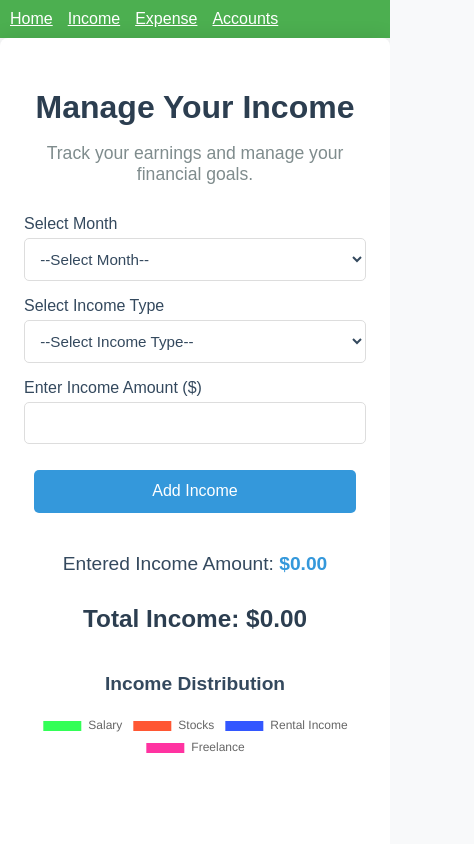
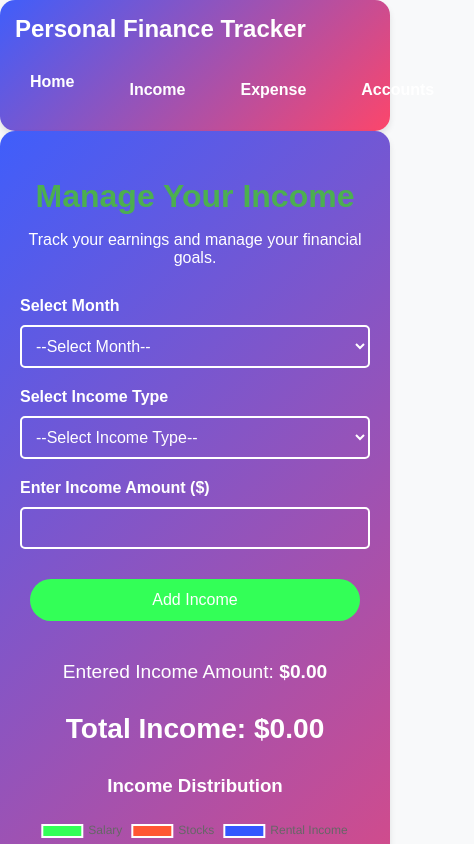
Before and after one commit to Kamalgrg300/personal_finance_tracker, a React (Vite) app: page /income in a window 390 px wide. Shown: the top 844 px of the page, 474 px wide, since content can reach past the window. Built offline with nearby package versions, Linux system fonts and the light colour scheme.

Commit message:
add Navbar responsiveness

```diff
--- /dev/null
+++ b/src/components/Navbar.css
@@ -0,0 +1,100 @@
+/* src/components/Navbar.css */
+
+.navbar {
+  background: linear-gradient(
+    135deg,
+    rgba(63, 94, 251, 1) 0%,
+    rgba(252, 70, 107, 1) 100%
+  );
+  color: white;
+  padding: 15px 30px;
+  border-radius: 15px;
+  box-shadow: 0 4px 6px rgba(0, 0, 0, 0.1);
+  display: flex;
+  justify-content: space-between;
+  align-items: center;
+  max-width: 100%;
+  margin: auto;
+}
+
+.navbar a {
+  color: white;
+  font-size: 1.2rem;
+  font-weight: bold;
+  text-decoration: none;
+  margin-right: 25px;
+  padding: 10px 15px;
+  border-radius: 25px;
+  transition: background-color 0.3s ease;
+}
+
+.navbar a:hover {
+  background-color: #ff5733; /* Hover effect for navbar items */
+}
+
+.navbar a:last-child {
+  margin-right: 0; /* Remove margin from the last link */
+}
+
+.navbar .logo {
+  font-size: 1.5rem;
+  font-weight: bold;
+  color: white;
+}
+
+.nav-links {
+  display: flex;
+  align-items: center;
+}
+
+.dropdown {
+  position: relative;
+}
+
+.dropdown-link {
+  cursor: pointer;
+}
+
+.dropdown-content {
+  display: none;
+  position: absolute;
+  top: 100%;
+  left: 0;
+  background-color: rgba(252, 70, 107, 1);
+  border-radius: 10px;
+  box-shadow: 0 4px 6px rgba(0, 0, 0, 0.1);
+  min-width: 150px;
+  z-index: 1;
+}
+
+.dropdown:hover .dropdown-content {
+  display: block;
+}
+
+.dropdown-content a {
+  color: white;
+  padding: 12px 16px;
+  display: block;
+  text-decoration: none;
+}
+
+.dropdown-content a:hover {
+  background-color: #ff5733;
+}
+
+@media (max-width: 768px) {
+  .navbar {
+    flex-direction: column;
+    align-items: flex-start;
+    padding: 15px;
+  }
+
+  .navbar a {
+    margin-bottom: 15px;
+    font-size: 1rem;
+  }
+
+  .navbar .logo {
+    margin-bottom: 20px;
+  }
+}
--- a/src/components/Navbar.tsx
+++ b/src/components/Navbar.tsx
@@ -1,21 +1,46 @@
 /* src/components/Navbar.tsx */
 import React from "react";
 import { Link } from "react-router-dom";
+import "./Navbar.css";
 
 const Navbar: React.FC = () => (
-  <nav style={{ backgroundColor: "#4caf50", padding: "10px" }}>
-    <Link to="/" style={{ marginRight: "15px", color: "#fff" }}>
+  <nav className="navbar">
+    <div className="logo">Personal Finance Tracker</div>
+    <div className="nav-links">
+      <Link to="/" className="nav-link">
         Home
       </Link>
-    <Link to="/income" style={{ marginRight: "15px", color: "#fff" }}>
+      <div className="dropdown">
+        <Link to="#" className="nav-link dropdown-link">
           Income
         </Link>
-    <Link to="/expense" style={{ marginRight: "15px", color: "#fff" }}>
+        <div className="dropdown-content">
+          <Link to="/income" className="nav-link">
+            Income Tracker
+          </Link>
+        </div>
+      </div>
+      <div className="dropdown">
+        <Link to="#" className="nav-link dropdown-link">
           Expense
         </Link>
-    <Link to="/savings" style={{ color: "#fff" }}>
+        <div className="dropdown-content">
+          <Link to="/expense" className="nav-link">
+            Expense Tracker
+          </Link>
+        </div>
+      </div>
+      <div className="dropdown">
+        <Link to="#" className="nav-link dropdown-link">
           Accounts
         </Link>
+        <div className="dropdown-content">
+          <Link to="/savings" className="nav-link">
+            Manage Accounts
+          </Link>
+        </div>
+      </div>
+    </div>
   </nav>
 );
 
--- a/src/pages/Accounts.css
+++ b/src/pages/Accounts.css
@@ -1,136 +1,93 @@
-/* General Reset */
-* {
-  margin: 0;
-  padding: 0;
-  box-sizing: border-box;
-  font-family: "Arial", sans-serif;
+.accounts-container {
+  background: linear-gradient(
+    135deg,
+    rgba(63, 94, 251, 1) 0%,
+    rgba(252, 70, 107, 1) 100%
+  );
+  color: white;
+  padding: 30px;
+  border-radius: 15px;
+  box-shadow: 0 4px 6px rgba(0, 0, 0, 0.1);
+  max-width: 1200px;
+  margin: auto;
 }
 
-body {
-  background-color: #f0f4f8;
-  color: #333;
-  font-size: 16px;
-  line-height: 1.6;
+.title {
+  font-size: 2.5rem;
+  font-weight: bold;
+  text-align: center;
+  margin-bottom: 10px;
 }
 
-/* Container */
-.accounts-container {
-  max-width: 1200px;
-  margin: 40px auto;
-  padding: 20px;
-  background-color: #ffffff;
-  box-shadow: 0 6px 12px rgba(0, 0, 0, 0.1);
-  border-radius: 10px;
+.subtitle {
+  font-size: 1.2rem;
+  text-align: center;
+  margin-bottom: 30px;
 }
 
-/* Title */
-.title {
-  font-size: 2.5rem;
-  text-align: center;
-  color: #2c3e50;
-  margin-bottom: 15px;
-  font-weight: bold;
-}
-
-/* Subtitle */
-.subtitle {
-  text-align: center;
-  color: #7f8c8d;
+.form-container {
+  display: grid;
+  grid-template-columns: 1fr 1fr;
+  gap: 20px;
   margin-bottom: 30px;
-  font-size: 1.2rem;
-}
-
-/* Form Section */
-.form-container {
-  display: flex;
-  flex-direction: column;
-  gap: 20px;
 }
 
 .form-group {
   display: flex;
   flex-direction: column;
+  gap: 10px;
 }
 
 label {
-  color: #2c3e50;
-  font-size: 1.1rem;
-  margin-bottom: 8px;
+  font-size: 1rem;
+  font-weight: bold;
 }
 
 select,
 input {
   padding: 10px;
-  border-radius: 8px;
-  border: 1px solid #ccc;
   font-size: 1rem;
+  border-radius: 5px;
+  border: 2px solid #fff;
+  background-color: transparent;
+  color: white;
 }
 
 select:focus,
 input:focus {
-  border-color: #4a90e2;
   outline: none;
+  border-color: #33ff57; /* Greenish focus color for accounts */
 }
 
-button {
-  background-color: #4a90e2;
+.add-account-btn {
+  background-color: #33ff57; /* Greenish button for accounts */
   color: white;
-  border: none;
-  padding: 12px;
-  font-size: 1.1rem;
-  border-radius: 8px;
+  padding: 15px;
+  font-size: 1.2rem;
+  border-radius: 25px;
   cursor: pointer;
   transition: background-color 0.3s ease;
 }
 
-button:hover {
-  background-color: #357abd;
+.add-account-btn:hover {
+  background-color: #28a745; /* Slightly darker green on hover */
 }
 
-/* Total Accounts Section */
 .total-accounts {
-  margin-top: 30px;
   text-align: center;
+  margin-bottom: 30px;
   font-size: 1.5rem;
-  color: #2c3e50;
 }
 
-/* Pie Chart Section */
 .pie-chart {
-  margin-top: 40px;
   text-align: center;
 }
 
-.pie-chart h3 {
-  font-size: 1.8rem;
-  color: #34495e;
-  margin-bottom: 20px;
-}
+@media (max-width: 768px) {
+  .form-container {
+    grid-template-columns: 1fr;
+  }
 
-/* AI Design Box */
-.ai-box {
-  border: 2px solid #4a90e2;
-  background: linear-gradient(135deg, #e8f6fc, #d4e7fa);
-  padding: 20px;
-  border-radius: 8px;
-  box-shadow: 0 6px 12px rgba(0, 0, 0, 0.1);
-  margin-top: 30px;
-  text-align: center;
-}
-
-.ai-box h3 {
-  font-size: 1.7rem;
-  color: #2c3e50;
-}
-
-.ai-box p {
-  font-style: italic;
-  color: #7f8c8d;
-  font-size: 1.1rem;
-}
-
-/* Responsive Styles */
-@media (max-width: 768px) {
   .accounts-container {
     padding: 20px;
   }
@@ -139,50 +96,12 @@ button:hover {
     font-size: 2rem;
   }
 
-  .form-container {
-    gap: 15px;
+  .subtitle {
+    font-size: 1rem;
   }
 
-  .total-accounts,
-  .pie-chart h3 {
-    font-size: 1.3rem;
-  }
-
-  .ai-box {
-    padding: 15px;
-  }
-
-  button {
+  .add-account-btn {
     font-size: 1rem;
-    padding: 10px;
-  }
-}
-
-@media (max-width: 480px) {
-  .accounts-container {
-    padding: 15px;
-  }
-
-  .title {
-    font-size: 1.8rem;
-  }
-
-  .form-container {
-    gap: 12px;
-  }
-
-  .total-accounts,
-  .pie-chart h3 {
-    font-size: 1.1rem;
-  }
-
-  button {
-    width: 100%;
-    font-size: 1.1rem;
-  }
-
-  .ai-box {
-    margin-top: 20px;
     padding: 12px;
   }
 }
--- a/src/pages/Expense.css
+++ b/src/pages/Expense.css
@@ -1,5 +1,3 @@
-/* Expense.css */
-
 .expense-container {
   background: linear-gradient(
     135deg,
@@ -15,16 +13,22 @@
 }
 
 .title {
-  font-size: 2.5rem;
+  font-size: 3rem; /* Larger title for better visibility */
   font-weight: bold;
   text-align: center;
-  margin-bottom: 10px;
+  margin-bottom: 15px;
+  color: #fff;
+  text-shadow: 2px 2px 4px rgba(0, 0, 0, 0.6); /* Shadow effect for emphasis */
 }
 
 .subtitle {
-  font-size: 1.2rem;
+  font-size: 1.5rem; /* Larger subtitle for better focus */
   text-align: center;
   margin-bottom: 30px;
+  color: #fff;
+  font-style: italic; /* Italicized text for emphasis */
+  letter-spacing: 0.5px; /* Slight letter spacing for readability */
+  text-shadow: 1px 1px 3px rgba(0, 0, 0, 0.4); /* Soft shadow for contrast */
 }
 
 .form-container {
@@ -95,11 +99,11 @@ input:focus {
   }
 
   .title {
-    font-size: 2rem;
+    font-size: 2.5rem;
   }
 
   .subtitle {
-    font-size: 1rem;
+    font-size: 1.2rem;
   }
 
   .add-expense-btn {
--- a/src/pages/Income.css
+++ b/src/pages/Income.css
@@ -1,130 +1,101 @@
-/* General Styling */
 .income-container {
-  max-width: 900px;
-  margin: 0 auto;
-  padding: 2rem;
-  font-family: "Arial", sans-serif;
-  background-color: #fff;
-  border-radius: 8px;
-  box-shadow: 0 0 20px rgba(0, 0, 0, 0.1);
-  transition: all 0.3s ease;
+  background: linear-gradient(
+    135deg,
+    rgba(63, 94, 251, 1) 0%,
+    rgba(252, 70, 107, 1) 100%
+  );
+  color: white;
+  padding: 30px;
+  border-radius: 15px;
+  box-shadow: 0 4px 6px rgba(0, 0, 0, 0.1);
+  max-width: 1200px;
+  margin: auto;
 }
 
-.income-container:hover {
-  box-shadow: 0 0 30px rgba(0, 0, 0, 0.15);
-}
-
-/* Title Styling */
 .title {
+  font-size: 2.5rem;
+  font-weight: bold;
   text-align: center;
-  font-size: 2.5rem;
-  color: #2c3e50;
   margin-bottom: 10px;
-  font-weight: 600;
 }
 
 .subtitle {
+  font-size: 1.2rem;
   text-align: center;
-  font-size: 1.2rem;
-  color: #7f8c8d;
   margin-bottom: 30px;
 }
 
-/* Form Styling */
 .form-container {
-  display: flex;
-  flex-direction: column;
-  gap: 1.5rem;
+  display: grid;
+  grid-template-columns: 1fr 1fr;
+  gap: 20px;
   margin-bottom: 30px;
 }
 
 .form-group {
   display: flex;
   flex-direction: column;
-  gap: 0.5rem;
+  gap: 10px;
 }
 
 label {
-  font-size: 1.1rem;
-  color: #34495e;
+  font-size: 1rem;
+  font-weight: bold;
 }
 
 select,
-input[type="number"] {
-  padding: 0.8rem;
+input {
+  padding: 10px;
   font-size: 1rem;
   border-radius: 5px;
-  border: 1px solid #ddd;
-  background-color: #fff;
-  color: #34495e;
-  transition: border-color 0.3s ease, box-shadow 0.3s ease;
-  visibility: visible; /* Ensure the input is always visible */
+  border: 2px solid #fff;
+  background-color: transparent;
+  color: white;
 }
 
 select:focus,
-input[type="number"]:focus {
+input:focus {
   outline: none;
-  border-color: #3498db;
-  box-shadow: 0 0 5px rgba(52, 152, 219, 0.6);
+  border-color: #33ff57; /* Greenish focus color for income */
 }
 
-button {
-  padding: 0.9rem 1.5rem;
-  font-size: 1.1rem;
-  color: #fff;
-  background-color: #3498db;
-  border: none;
-  border-radius: 5px;
+.add-income-btn {
+  background-color: #33ff57; /* Greenish button for income */
+  color: white;
+  padding: 15px;
+  font-size: 1.2rem;
+  border-radius: 25px;
   cursor: pointer;
-  transition: background-color 0.3s ease, transform 0.3s ease;
+  transition: background-color 0.3s ease;
 }
 
-button:hover {
-  background-color: #2980b9;
-  transform: scale(1.05);
+.add-income-btn:hover {
+  background-color: #28a745; /* Slightly darker green on hover */
 }
 
-/* Summary Section */
 .summary {
   text-align: center;
+  margin-bottom: 30px;
   font-size: 1.2rem;
-  color: #34495e;
-  margin-bottom: 30px;
 }
 
-.summary strong {
-  color: #3498db;
+.total-income {
+  text-align: center;
+  margin-bottom: 30px;
+  font-size: 1.5rem;
 }
 
-/* Total Income */
-.total-income {
-  text-align: center;
-  margin-top: 20px;
-  font-size: 1.5rem;
-  font-weight: 600;
-  color: #2c3e50;
-}
-
-/* Pie Chart */
 .pie-chart {
-  margin-top: 40px;
   text-align: center;
 }
 
-.pie-chart h3 {
-  font-size: 1.5rem;
-  color: #34495e;
-  margin-bottom: 15px;
-}
-
-/* Responsive Styling */
 @media (max-width: 768px) {
-  .income-container {
-    padding: 1.5rem;
+  .form-container {
+    grid-template-columns: 1fr;
   }
 
-  .form-container {
-    gap: 1rem;
+  .income-container {
+    padding: 20px;
   }
 
   .title {
@@ -132,57 +103,11 @@ button:hover {
   }
 
   .subtitle {
-    font-size: 1.1rem;
-  }
-
-  .form-group {
-    gap: 0.3rem;
-  }
-
-  label {
     font-size: 1rem;
   }
 
-  select,
-  input[type="number"] {
-    font-size: 0.95rem;
-    padding: 0.7rem;
-  }
-
-  button {
+  .add-income-btn {
     font-size: 1rem;
-    padding: 0.8rem 1.2rem;
-  }
-
-  .total-income {
-    font-size: 1.3rem;
-  }
-
-  .pie-chart h3 {
-    font-size: 1.2rem;
+    padding: 12px;
   }
 }
-
-/* Larger Screens */
-@media (min-width: 1200px) {
-  .income-container {
-    max-width: 1100px;
-    padding: 3rem;
-  }
-
-  .title {
-    font-size: 3rem;
-  }
-
-  .subtitle {
-    font-size: 1.3rem;
-  }
-
-  .total-income {
-    font-size: 1.8rem;
-  }
-
-  .pie-chart h3 {
-    font-size: 1.8rem;
-  }
-}
```
Lines whose indentation alone changed are shown as unchanged.
